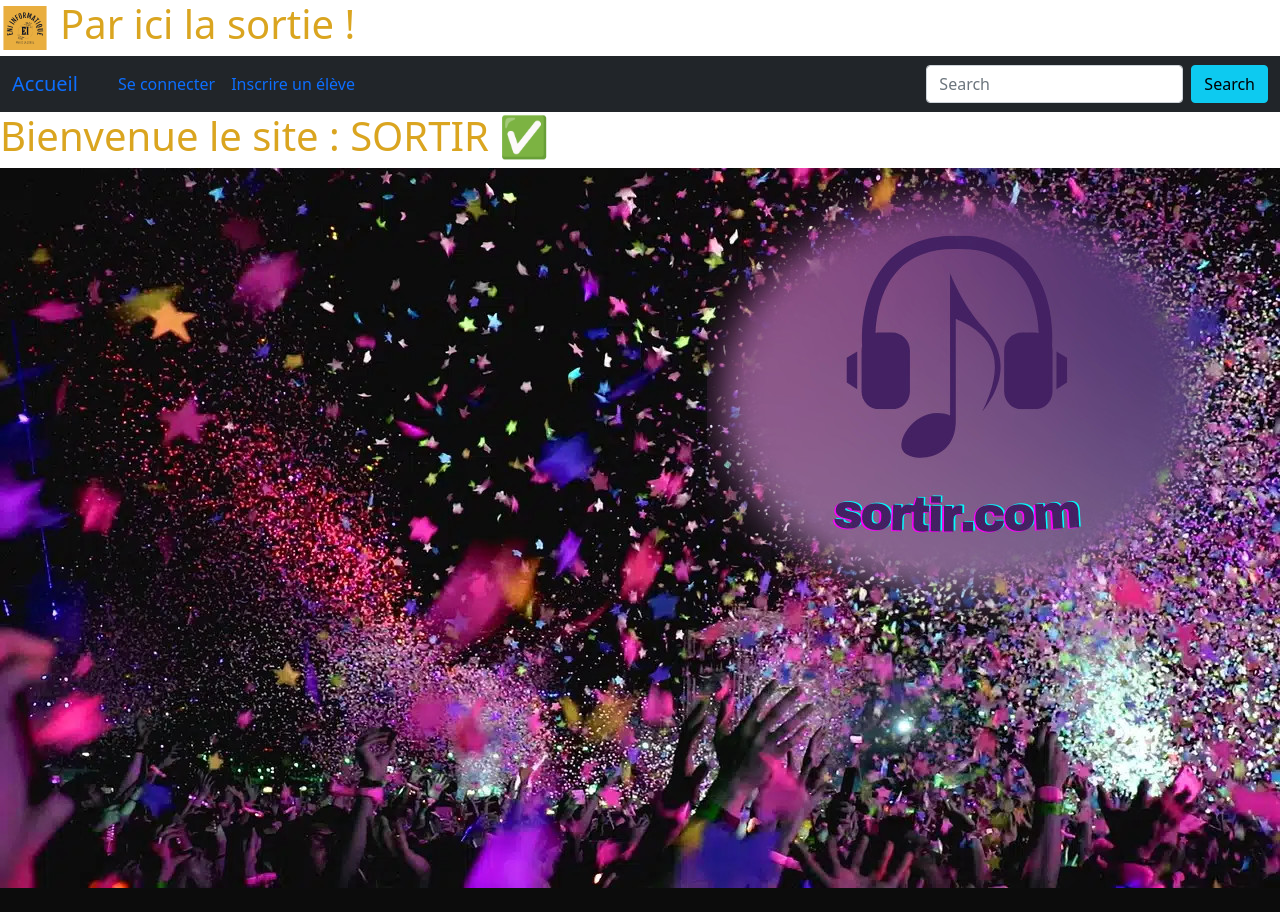
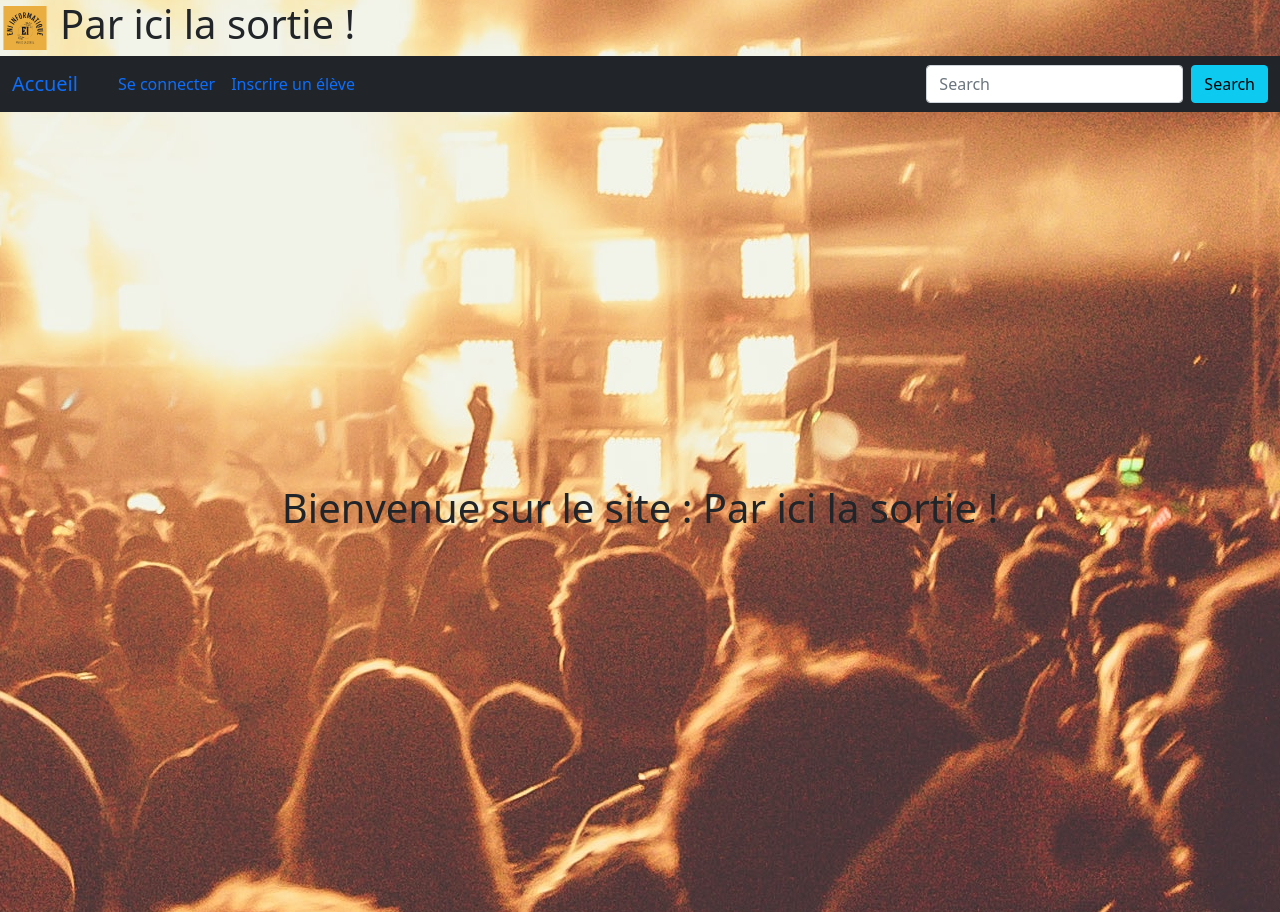
Before and after one commit to MarionC-Eni/Sortir.com, a Symfony app: template templates/home/index.html.twig in a window 1280 px wide. Before the commit the page ends 888 px from the top, so only its background shows below. Run offline with Twig, Linux system fonts and the light colour scheme; the template is opened without the code that fills it, so the values that code supplies are empty; some libraries are stand-ins or nearby versions.

Commit message:
ajout du logo + du favicon + image de fond

```diff
--- a/public/css/styles.css
+++ b/public/css/styles.css
@@ -14,6 +14,32 @@
     margin-right: 10px; /* Ajoutez une marge à droite pour séparer l'image du texte */
 }
 
-h1 {
-    color: goldenrod;
+
+.bg-image {
+    position: fixed;
+    top: 0;
+    left: 0;
+    width: 100%;
+    height: 100%;
+    z-index: -1; /* Pour que l'image soit derrière le contenu */
 }
+
+.bg-size-full {
+    object-fit: cover; /* Redimensionne l'image pour qu'elle couvre tout l'écran */
+    max-width: 20%; /* Limite la largeur de l'image à 50% de la largeur de l'écran */
+    max-height: 50%; /* Limite la hauteur de l'image à 50% de la hauteur de l'écran */
+}
+
+.bg-position-center {
+    display: flex;
+    justify-content: center;
+    align-items: center;
+}
+
+.bienvenue-container {
+    width: 100%; /* Largeur de l'élément à 100% pour occuper toute la largeur de la page */
+    height: 100vh; /* Hauteur de l'élément à 100% de la hauteur de la vue (viewport) */
+    display: flex;
+    justify-content: center;
+    align-items: center;
+}
--- a/templates/home/index.html.twig
+++ b/templates/home/index.html.twig
@@ -6,9 +6,15 @@
 
 
 
-<div class="example-wrapper">
-    <h1>Bienvenue le site : SORTIR ✅</h1
+<div class="example-wrapper bienvenue-container">
+    <h1>Bienvenue sur le site : Par ici la sortie ! </h1>
 </div>
+
+    {#  MC: test avec une image avec autres dimensions
 <div class="bg-image bg-size-half bg-position-top">
-   <img src="{{ asset('image/festival.jpg') }}" alt="Description de l'image"></div>
+<img src="{{ asset('image/festival.jpg') }}" alt="Description de l'image"></div>#}
+
+    <div class="bg-image bg-size-full bg-position-center">
+    <img src="{{ asset('image/concert.jpg') }}" alt="Description de l'image"></div>
+
 {% endblock %}
--- a/templates/inc/nav.html.twig
+++ b/templates/inc/nav.html.twig
@@ -49,9 +49,6 @@
                 </li>
 
 
-
-
-
             </ul>
             <form class="d-flex">
                 <input class="form-control me-sm-2" type="search" placeholder="Search">
```
Also changed, not shown: public/image/concert.jpg (added).
